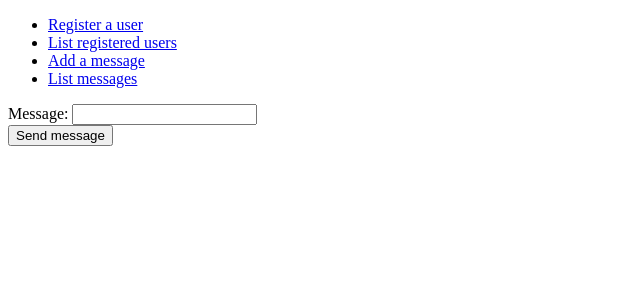
After one commit to AuroraLS3/Forum-Aurum, a Flask app: page /messages/1/ in a window 1280 px wide. The commit adds this page. Shown: the top 300 px of the page, without its empty margins (0-640 px from the left). Run offline with Flask 2, Linux system fonts and the light colour scheme; tables that the repository leaves empty hold one stand-in row (values such as "Sample post").

Commit message:
Added users, and messages that you can edit

```diff
--- a/application/__init__.py
+++ b/application/__init__.py
@@ -2,8 +2,6 @@
 from flask import Flask
 
 app = Flask(__name__)
-
-from application import views
 
 from flask_sqlalchemy import SQLAlchemy
 
@@ -12,4 +10,7 @@ app.config["SQLALCHEMY_ECHO"] = True
 
 db = SQLAlchemy(app)
 
+from application import views
+from application.models import user
+
 db.create_all()
--- a/application/templates/layout.html
+++ b/application/templates/layout.html
@@ -6,10 +6,17 @@
 </head>
 
 <body>
+<ul>
+    <li><a href="{{ url_for('register_page') }}">Register a user</a></li>
+    <li><a href="{{ url_for('users') }}">List registered users</a></li>
+    <li><a href="{{ url_for('add_msg_page') }}">Add a message</a></li>
+    <li><a href="{{ url_for('messages') }}">List messages</a></li>
+</ul>
+
 {% block body %}
-<p>
-    Tähän tuodaan sisältö muualta.
-</p>
+    <p>
+        Tähän tuodaan sisältö muualta.
+    </p>
 {% endblock %}
 </body>
 </html>
--- /dev/null
+++ b/application/templates/newmessage.html
@@ -0,0 +1,9 @@
+{% extends "layout.html" %}
+
+{% block body %}
+    <form method="POST" action="{{ action }}">
+        Message: <input type="text" name="message"/><br>
+
+        <input type="submit" value="Send message"/>
+    </form>
+{% endblock %}
--- a/application/views.py
+++ b/application/views.py
@@ -1,26 +1,82 @@
-from flask import render_template
-from application import app
+# coding=utf-8
+import bcrypt
+from flask import redirect, render_template, request, url_for
 
-class Item:
-    def __init__(self, name):
-        self.name = name
-
-
-nimi = "Essi Esimerkki"
-
-lista = [1, 1, 2, 3, 5, 8, 11]
-
-esineet = []
-esineet.append(Item("Eka"))
-esineet.append(Item("Toka"))
-esineet.append(Item("Kolmas"))
-esineet.append(Item("Neljäs"))
+from application import app, db
+from application.models.message import Message
+from application.models.user import User
+from application.utils.base64util import encode64, decode64
 
 
 @app.route("/")
 def hello():
     return render_template("index.html")
 
-@app.route("/demo")
-def content():
-    return render_template("demo.html", nimi=nimi, lista=lista, esineet=esineet)
+
+@app.route("/users/")
+def users():
+    users = User.query.all()
+    for user in users:
+        user.username = user.username
+        user.password = user.password.decode()
+    return render_template("users.html", users=users)
+
+
+@app.route("/messages/")
+def messages():
+    messages = Message.query.all()
+    for message in messages:
+        message.content = decode64(message.content)
+
+    return render_template("messages.html", messages=messages, msgMethod='POST')
+
+
+@app.route("/messages/", methods=["POST"])
+def add_msg():
+    msg = request.form.get("message")
+    content = encode64(msg)
+    newMsg = Message(content)
+    db.session().add(newMsg)
+    db.session().commit()
+    return redirect(url_for("messages"))
+
+
+@app.route("/messages/<msg_id>/")
+def edit_msg_page(msg_id):
+    return render_template("newmessage.html", action=url_for('edit_msg', msg_id=msg_id))
+
+
+@app.route("/messages/<msg_id>/", methods=["POST"])
+def edit_msg(msg_id):
+    message = Message.query.get(msg_id)
+    message.content = encode64(request.form.get("message"))
+    db.session().commit()
+
+    return redirect(url_for("messages"))
+
+
+@app.route("/messages/new/")
+def add_msg_page():
+    return render_template("newmessage.html", action=url_for('add_msg'))
+
+
+@app.route("/register/")
+def register_page():
+    return render_template("register.html")
+
+
+@app.route("/register/", methods=["POST"])
+def register():
+    username = request.form.get("username")
+    password = request.form.get("password").encode()
+    passwordAgain = request.form.get("passwordAgain").encode()
+    hashpw = bcrypt.hashpw(password, bcrypt.gensalt())
+    if (bcrypt.checkpw(passwordAgain, hashpw)):
+        registeringUser = User(username, hashpw)
+
+        db.session().add(registeringUser)
+        db.session().commit()
+
+        return "Created new user '{0}!'".format(username)
+    else:
+        return "Passwords didn't match"
--- a/requirements.txt
+++ b/requirements.txt
@@ -1,3 +1,5 @@
+bcrypt==3.1.4
+cffi==1.11.5
 click==6.7
 Flask==0.12.2
 Flask-SQLAlchemy==2.3.2
@@ -5,5 +7,7 @@ gunicorn==19.7.1
 itsdangerous==0.24
 Jinja2==2.10
 MarkupSafe==1.0
+pycparser==2.18
+six==1.11.0
 SQLAlchemy==1.2.5
 Werkzeug==0.14.1
```
Also changed, not shown: application/models/message.py (added, +10 -0 lines), application/models/user.py (added, +12 -0 lines), application/templates/demo.html (deleted, +0 -37 lines), application/templates/messages.html (added, +19 -0 lines), application/templates/register.html (added, +11 -0 lines), application/templates/users.html (added, +16 -0 lines), application/utils/base64util.py (added, +9 -0 lines), application/models/__init__.py (added), application/utils/__init__.py (added).
